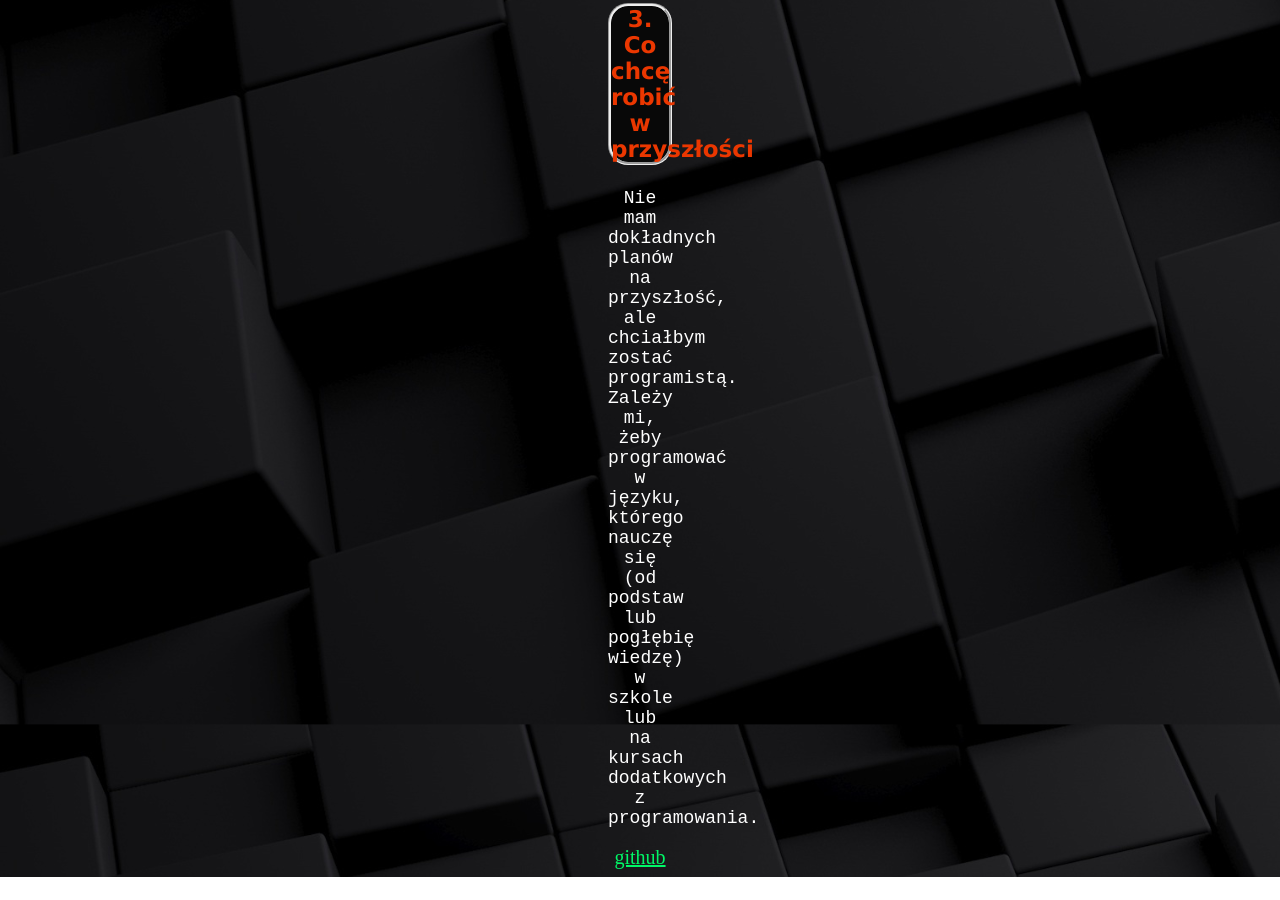
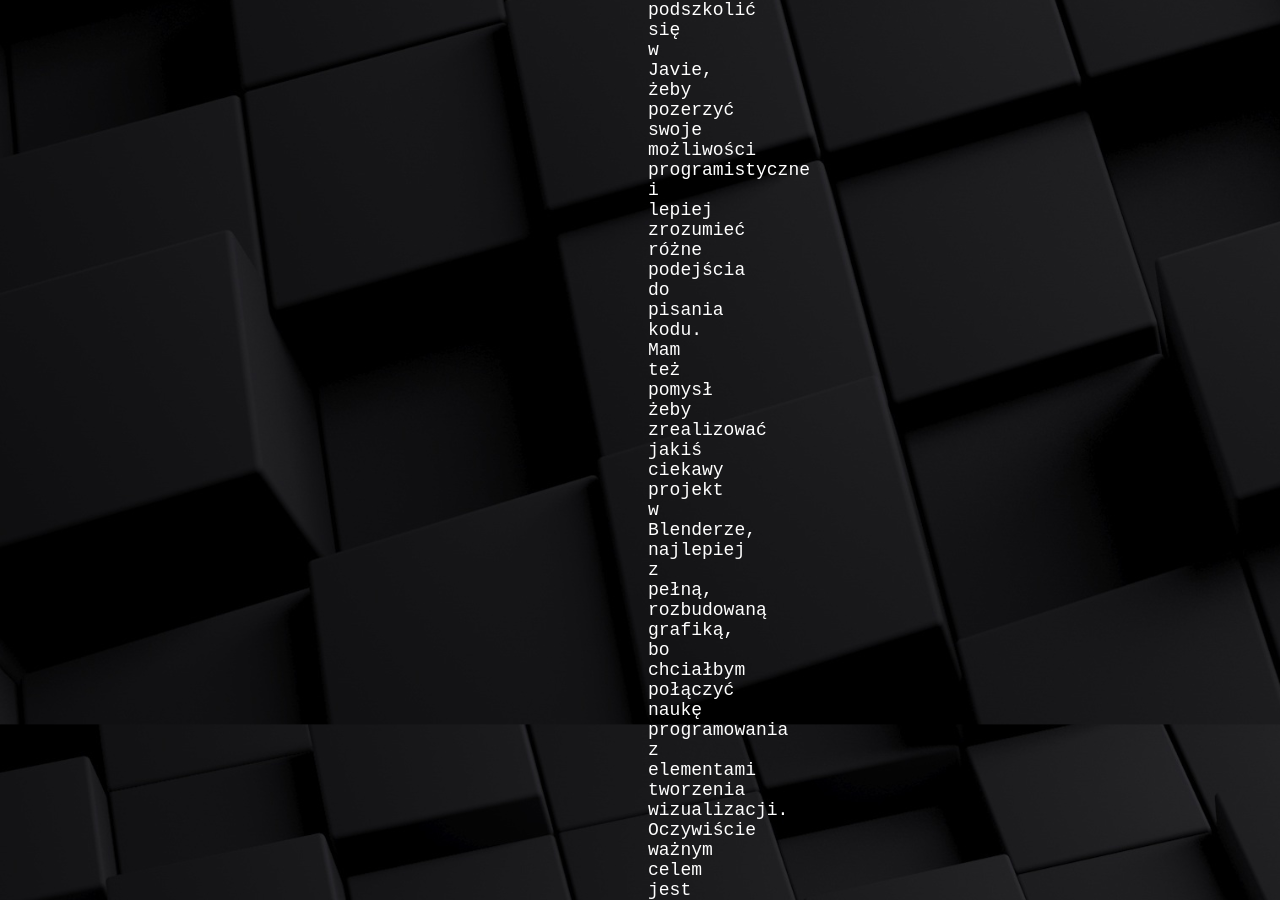
Before and after one commit to tT21/tT21.github.io, a plain HTML site: page index.html in a window 1280 px wide. Shown: the part 2653-3553 px from the top of the page. Before the commit the page ends 3530 px from the top, so only its background shows below. Drawn offline with Linux system fonts and the light colour scheme.

Commit message:
Add files via upload

```diff
--- a/index.html
+++ b/index.html
@@ -51,14 +51,19 @@
 <h3>2. Czego chciałbym się nauczyć </h3> </p>
 
 <ul>
-    <li>Dalej doskonalic się w c++ oraz troche poduczyc sie javy. Chcialbym zrobic jakis fajny projekt w blenderze z cieniami i pelną grafiką oraz przygotowc sie do matury</li>
+    <li>Chiałbym dalej rozwijać swoje umiejętności w C++, ponieważ bardzo interesuje mnie ten język i widzę w nim duży potencjał do tworzenia bardziej złożonych projektów.
+        Oprócz tego planuję trochę podszkolić się w Javie, żeby pozerzyć swoje możliwości programistyczne i lepiej zrozumieć różne podejścia do pisania kodu.
+         Mam też pomysł żeby zrealizować jakiś ciekawy projekt w Blenderze, najlepiej z pełną, rozbudowaną grafiką, bo chciałbym połączyć naukę programowania z elementami tworzenia wizualizacji.
+         Oczywiście ważnym celem jest też dobre przygotowanie sie do matury, dlatego staram się pogodzić rozwój swoich zainteresowań z nauką szkolną. </li>
 </ul>
 
 <h3> 3. Co chcę robić w przyszłości </h3>
 
 <p>
-Nie mam dokładnych planów na przyszłość, ale chciałbym zostać programistą. Zależy mi, żeby programować w języku, którego nauczę się (od podstaw lub pogłębię wiedzę) w szkole lub
-na kursach dodatkowych z programowania.
+Szczerze mówiąc, nie mam jeszcze dokładnie określonych planów na przyszłość, ale coraz częściej myślę o tym, żeby zostać programistą.
+ Zależy mi na tym, żeby rozwijać sie w tym kierunku i uczyć się języka programowania, który bedę mógł poznać od podstaw lub pogłębić swoją wiedzę w trakcie nauki w szkole.
+  Rozważam też udział w dodatkowych kursach z programowania bo wiem, że praktyczne ćwiczenia i systematyczna nauka są kluczowe w tym zawodzie.
+   Chciałbym zdobyć solidne umiejętności, które w przyszłości pozwolą mi pracować nad ciekawymi projektami i rozwijać się w branży IT.
 
 </p>
 <a href="https://github.com/tT21/tT21.github.io"> github</a>
```
